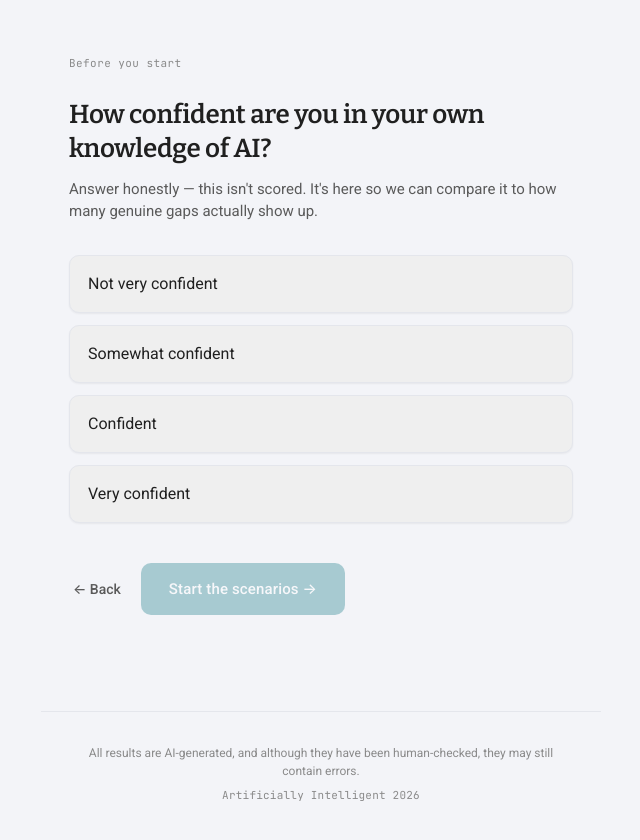
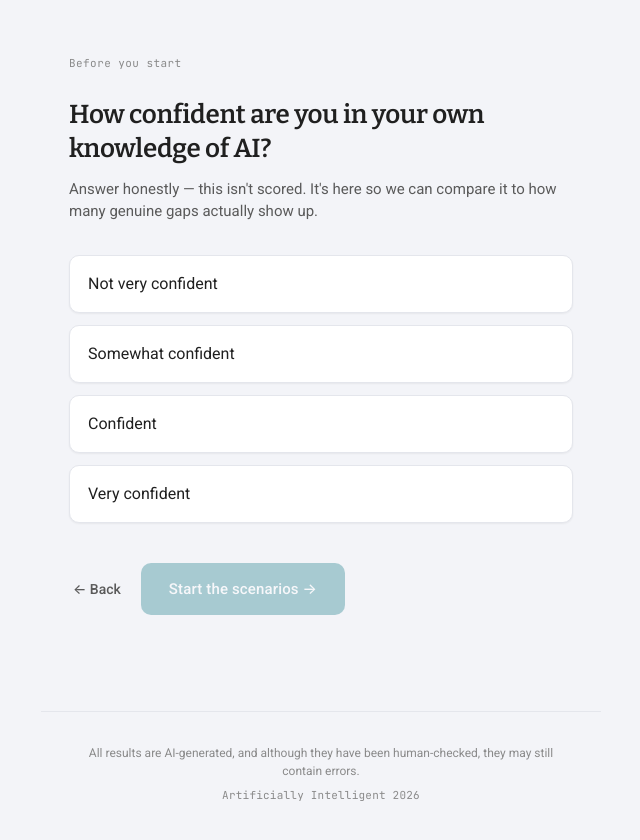
Before and after one commit to ArtificiallyIntelligent-uk/ai-awareness-check, a React (Vite) app: page / in a window 1280 px wide. Both pictures are taken after a click on the button "Begin". Shown: the whole page, without its empty margins (319-959 px from the left). Built offline with nearby package versions, Linux system fonts and the light colour scheme.

Commit message:
Update ConfidenceScreen.jsx
Add hover state to answer cards


Signed-off-by: Artificially Intelligent <kymprimrose@yahoo.co.uk>

```diff
--- a/src/components/ConfidenceScreen.jsx
+++ b/src/components/ConfidenceScreen.jsx
@@ -20,6 +20,7 @@ function ConfidenceScreen({ confidenceIndex, onChoose, onNext, onBack }) {
         {CONFIDENCE_OPTIONS.map((opt) => (
           <button
             key={opt.index}
+            className="option-card"
             onClick={() => onChoose(opt.index)}
             style={{
               ...styles.option,
```
